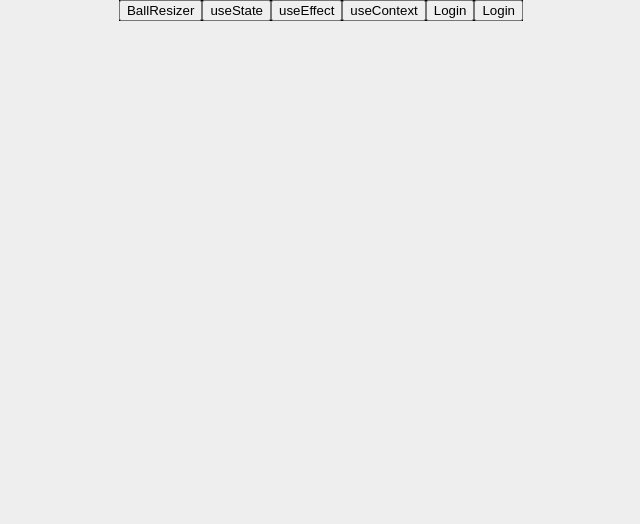
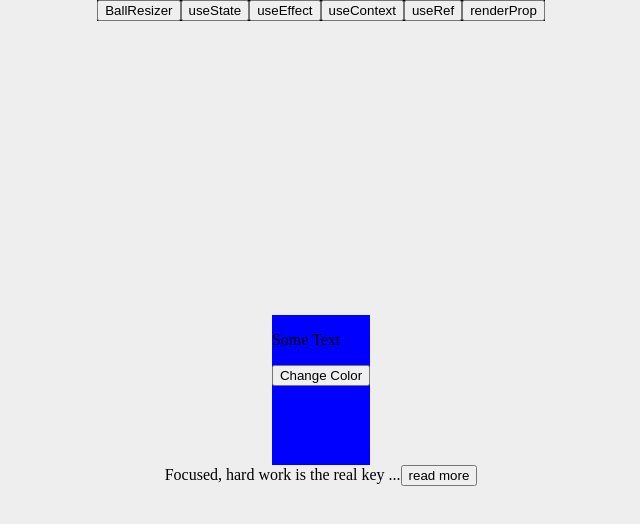
Before and after one commit to Dameon1/hooks-testing, a React (Create React App) app: page /render-prop in a window 1280 px wide. Shown: the top 524 px of the page, without its empty margins (319-959 px from the left). Built offline with nearby package versions, Linux system fonts and the light colour scheme.

Commit message:
less text component

```diff
--- a/src/App.js
+++ b/src/App.js
@@ -2,25 +2,27 @@ import React from "react";
 import { Route } from "react-router-dom";
 
 import "./styles.css";
-import Header from './Header';
+import Header from "./Header";
 import { BallResizer } from "./BallResizer";
-import  UseState  from './UseState';
-import  UseEffect  from './UseEffect';
-import UseContext from './UseContext';
+import UseState from "./UseState";
+import UseEffect from "./UseEffect";
+import UseContext from "./UseContext";
+import UseRef from "./UseRef";
+import Banner from './Banner';
+import RenderProp from './RenderProp';
 
 function App() {
   return (
-
-
     <div className="App">
       <Header />
+      <Banner />
       <Route exact path="/" component={BallResizer} />
       <Route exact path="/use-state" component={UseState} />
       <Route exact path="/use-effect" component={UseEffect} />
       <Route exact path="/use-context" component={UseContext} />
-
+      <Route exact path="/use-ref" component={UseRef} />
+      <Route exact path="/render-prop" component={RenderProp} />
     </div>
-
   );
 }
 
--- /dev/null
+++ b/src/Banner.js
@@ -0,0 +1,16 @@
+import React, {useState} from 'react';
+
+export default function Banner(){
+  const colors = ["green","blue","red","orange"];
+  const [backgroundColor,setBackgroundColor] = useState("blue");
+  return (
+  <div className={backgroundColor}>
+    <p>Some Text</p>
+    <button onClick={()=> {
+
+      setBackgroundColor(colors[Math.floor(Math.random()*4)])}
+    }
+      >Change Color</button>
+  </div>
+  )
+}
--- a/src/Header.js
+++ b/src/Header.js
@@ -17,12 +17,13 @@ function Header(){
   <Link to="/use-context">
     <button className="linkButton">useContext</button>
   </Link>
-  <Link to="/loginPage">
-    <button className="linkButton">Login</button>
+  <Link to="/use-ref">
+    <button className="linkButton">useRef</button>
   </Link>
-  <Link to="/loginPage">
-    <button className="linkButton">Login</button>
+  <Link to="/render-prop">
+    <button className="linkButton">renderProp</button>
   </Link>
+
   </div>
   )
 }
--- /dev/null
+++ b/src/LessText.js
@@ -0,0 +1,36 @@
+// First: import useState, which is a named export from 'react'
+// We could alternatively skip this step, and write React.useState
+import React, { useState } from 'react';
+
+// This component expects 2 props:
+//   text - the text to display
+//   maxLength - how many characters to show before "read more"
+function LessText({ text, maxLength }) {
+  // Create a piece of state, and initialize it to `true`
+  // `hidden` will hold the current value of the state,
+  // and `setHidden` will let us change it
+  const [hidden, setHidden] = useState(true);
+
+  // If the text is short enough, don't bother with the
+  // buttons
+  if (text <= maxLength) {
+    return <span>{text}</span>;
+  }
+
+  // Render the text (shortened or full-length) followed by
+  // a link to expand/collapse it.
+  // When a link is clicked, update the value of `hidden`,
+  // which will trigger a re-render
+  return (
+    <span>
+      {hidden ? `${text.substr(0, maxLength).trim()} ...` : text}
+      {hidden ? (
+        <button onClick={() => setHidden(false)}> read more</button>
+      ) : (
+        <button onClick={() => setHidden(true)}> read less</button>
+      )}
+    </span>
+  );
+}
+
+export default LessText;
--- /dev/null
+++ b/src/RenderProp.js
@@ -0,0 +1,14 @@
+import React from "react";
+import LessText from "./LessText";
+
+export default function RenderProp() {
+  return (
+    <LessText
+      text={`Focused, hard work is the real key
+  to success. Keep your eyes on the goal,
+  and just keep taking the next step
+  towards completing it.`}
+      maxLength={35}
+    />
+  );
+}
--- /dev/null
+++ b/src/UseRef.js
@@ -0,0 +1,26 @@
+import React, { useState, useRef } from "react";
+
+function UseRef() {
+  let [name, setName] = useState("Nate");
+
+  let nameRef = useRef();
+
+  const handleChange = () => {
+    setName(nameRef.current.value);
+  };
+
+  return (
+    <div>
+      <p>{name}</p>
+
+      <div>
+        <input ref={nameRef} type="text" onChange={handleChange} />
+        <button type="button" onClick={handleChange}>
+          Submit
+        </button>
+      </div>
+    </div>
+  );
+}
+
+export default UseRef;
--- a/src/styles.css
+++ b/src/styles.css
@@ -6,19 +6,16 @@ body {
   position:fixed;
   top:0;
   width:auto;
-
   background-color:black;
 }
 
 .App {
   min-height: 100vh;
   background: #eee;
-
   display: flex;
   align-items: center;
   justify-content: center;
   flex-direction: column;
-
   position: relative;
 }
 
@@ -79,3 +76,23 @@ body {
   background: #00adb5;
   cursor: pointer;
 }
+
+
+
+
+.green {
+  height: 150px;
+  background-color:green;
+}
+.blue {
+  height: 150px;
+  background-color:blue;
+}
+.red {
+  height: 150px;
+  background-color:red;
+}
+.orange {
+  height: 150px;
+  background-color:orange;
+}
```
